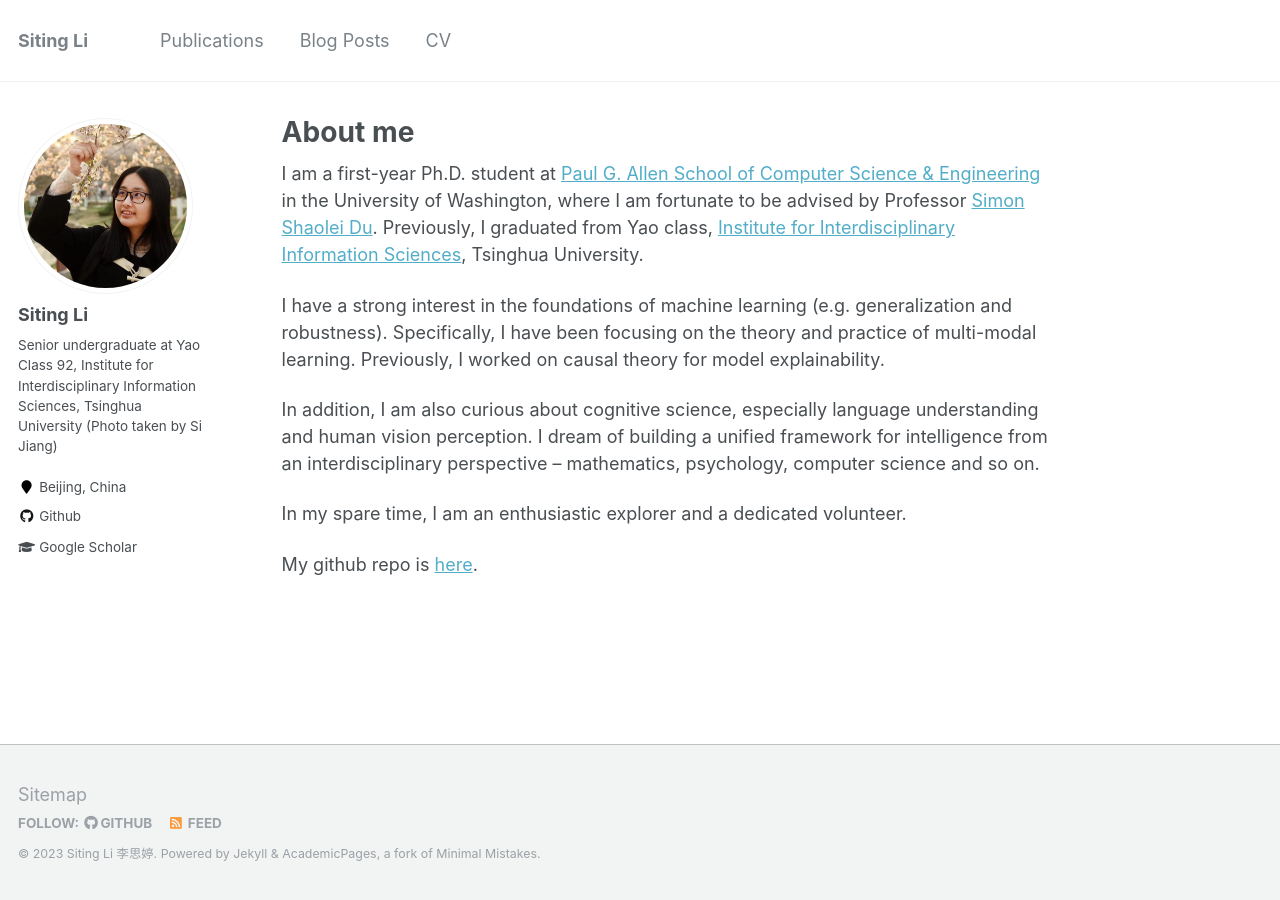
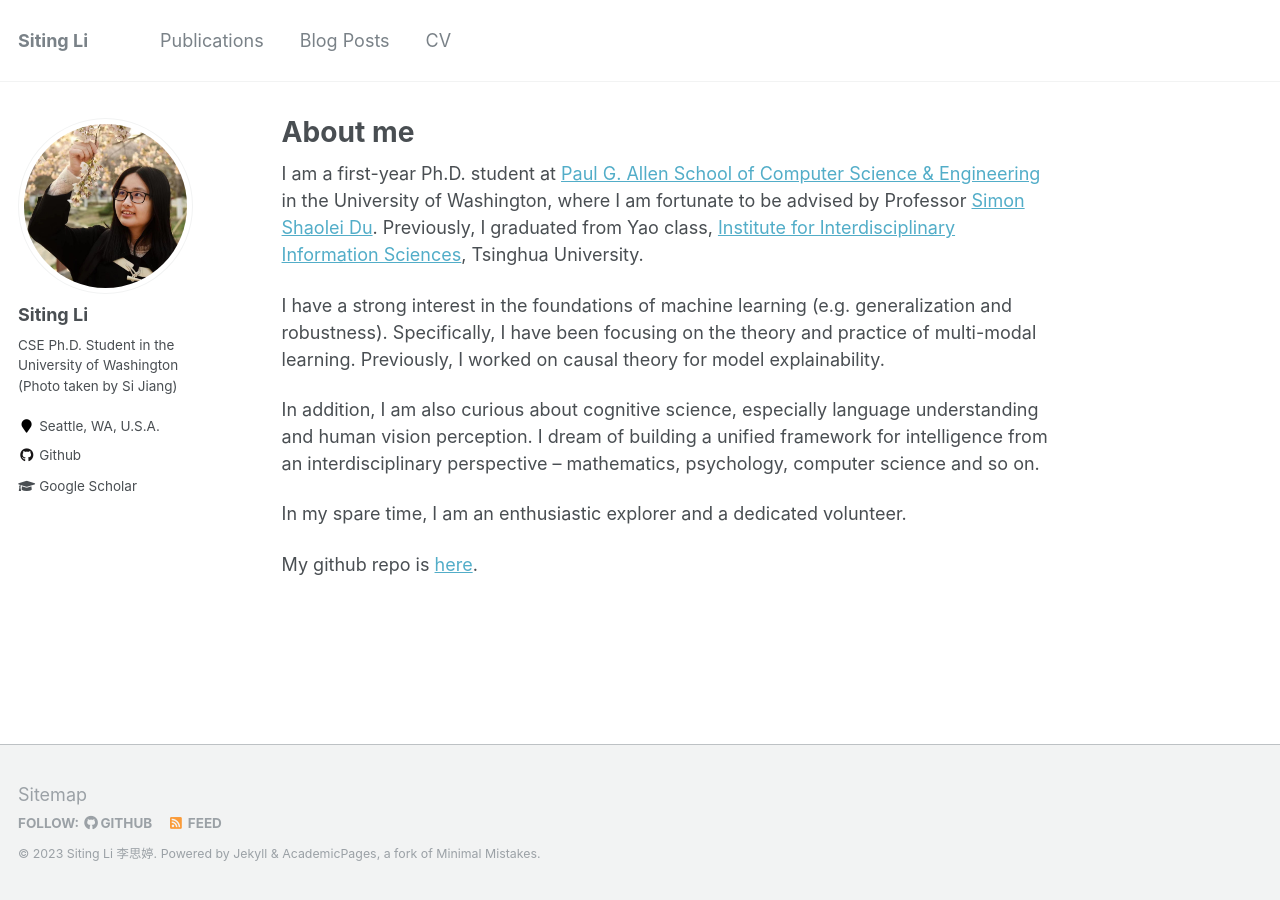
Before and after one commit to lst627/lst627.github.io, a Jekyll site: the page built from _pages/about.md, in a window 1280 px wide. Built offline with Jekyll 4.4.1, drawn with Linux system fonts in a browser that asks for light colours.

Commit message:
Update _config.yml

```diff
--- a/_config.yml
+++ b/_config.yml
@@ -10,7 +10,7 @@ locale                   : "en-US"
 title                    : "Siting Li"
 title_separator          : "-"
 name                     : &name "Siting Li 李思婷"
-description              : &description "Senior undergraduate at Yao Class 92, Institute for Interdisciplinary Information Sciences, Tsinghua University"
+description              : &description "CSE Ph.D. Student in the University of Washington"
 url                      : https://lst627.github.io # the base hostname & protocol for your site e.g. "https://mmistakes.github.io"
 baseurl                  : "" # the subpath of your site, e.g. "/blog"
 repository               : "lst627/lst627.github.io"
@@ -80,8 +80,8 @@ analytics:
 author:
   name             : "Siting Li"
   avatar           : "profile.jpg"
-  bio              : "Senior undergraduate at Yao Class 92, Institute for Interdisciplinary Information Sciences, Tsinghua University (Photo taken by Si Jiang)"
-  location         : "Beijing, China"
+  bio              : "CSE Ph.D. Student in the University of Washington (Photo taken by Si Jiang)"
+  location         : "Seattle, WA, U.S.A."
   employer         :
   googlescholar    : "https://scholar.google.com/citations?hl=en&user=HqDjYNoAAAAJ"
   email            :
```
